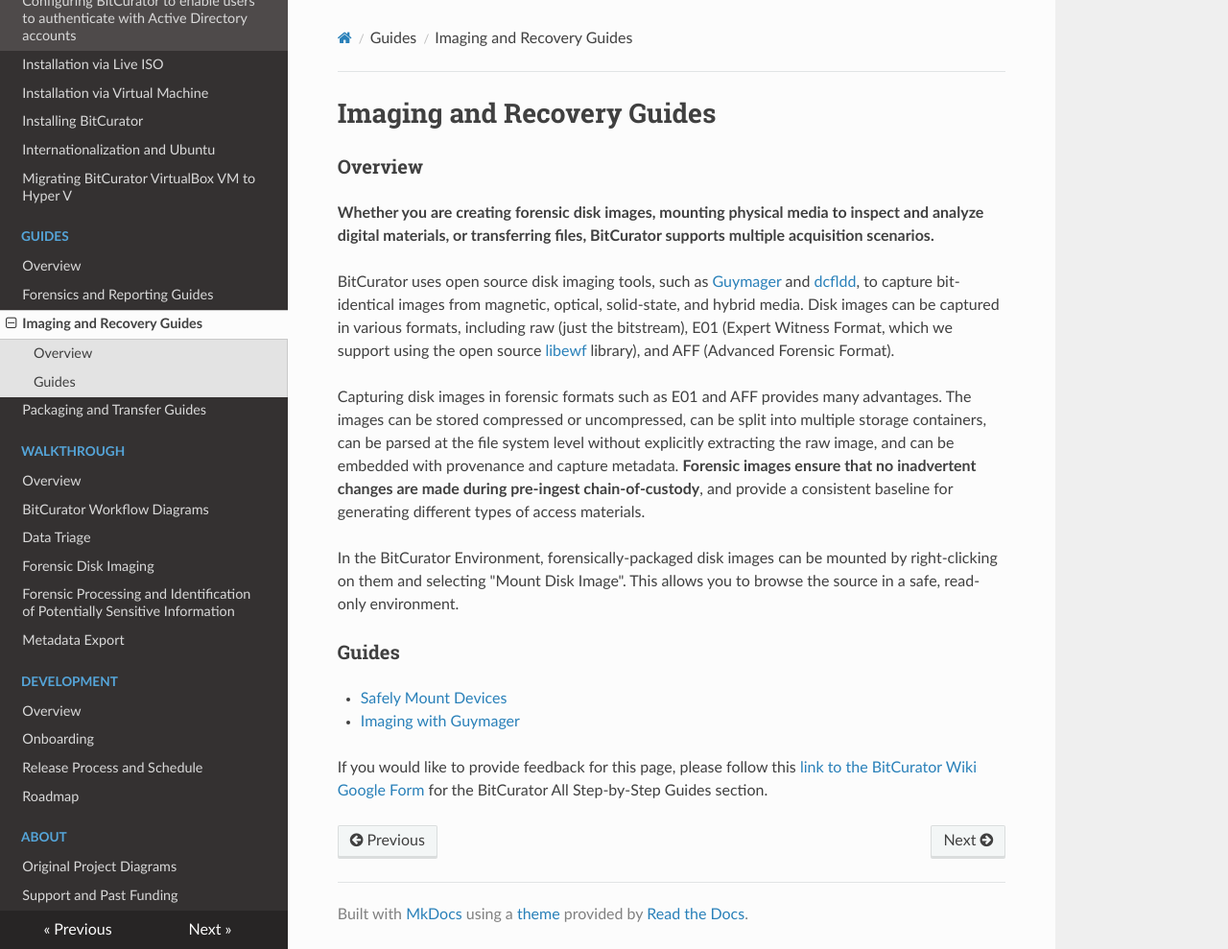
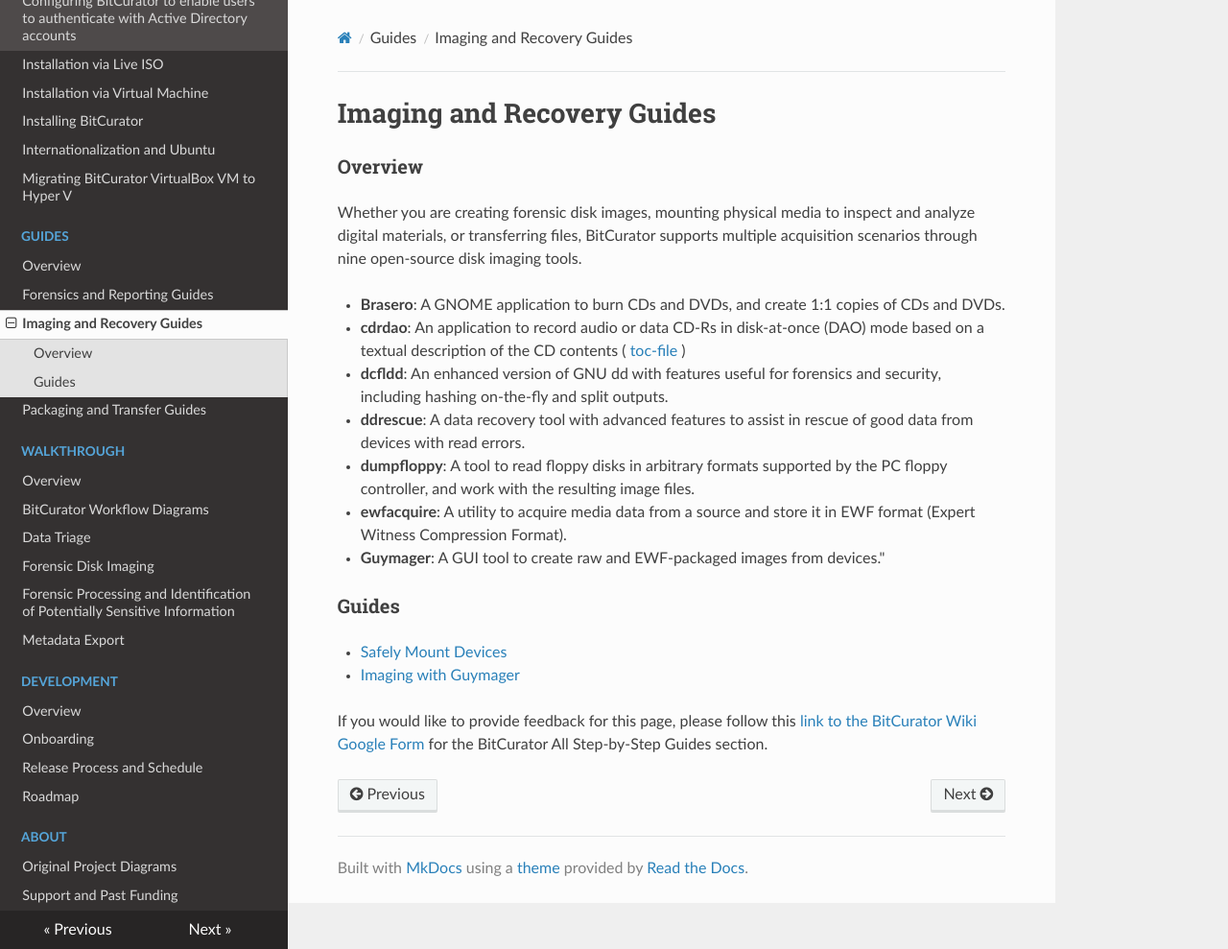
Before and after one commit to BitCurator/documentation, an MkDocs documentation site: the page built from docs/All Step-by-Step Guides/Imaging and Recovery Guides.md, in a window 1280 px wide and 989 px high. Shown: the whole window at 96% size. Built offline with MkDocs 1.6.1, drawn with Linux system fonts in a browser that asks for light colours; nearby versions of some CDN libraries.

Commit message:
Update Imaging and Recovery Guides.md

```diff
--- a/docs/All Step-by-Step Guides/Imaging and Recovery Guides.md
+++ b/docs/All Step-by-Step Guides/Imaging and Recovery Guides.md
@@ -7,13 +7,16 @@
 
 ### Overview
 
-**Whether you are creating forensic disk images, mounting physical media to inspect and analyze digital materials, or transferring files, BitCurator supports multiple acquisition scenarios.**
+Whether you are creating forensic disk images, mounting physical media to inspect and analyze digital materials, or transferring files, BitCurator supports multiple acquisition scenarios through nine open-source disk imaging tools.
 
-BitCurator uses open source disk imaging tools, such as [Guymager](Imaging with Guymager) and [dcfldd](https://forensicswiki.xyz/wiki/index.php?title=Dcfldd), to capture bit-identical images from magnetic, optical, solid-state, and hybrid media. Disk images can be captured in various formats, including raw (just the bitstream), E01 (Expert Witness Format, which we support using the open source [libewf](https://forensicswiki.xyz/wiki/index.php?title=Libewf) library), and AFF (Advanced Forensic Format).
+* **Brasero**: A GNOME application to burn CDs and DVDs, and create 1:1 copies of CDs and DVDs.
+* **cdrdao**: An application to record audio or data CD-Rs in disk-at-once (DAO) mode based on a textual description of the CD contents ( [toc-file](https://cdrdao.sourceforge.net/example.html#toc-file-example) )
+* **dcfldd**: An enhanced version of GNU dd with features useful for forensics and security, including hashing on-the-fly and split outputs.
+* **ddrescue**: A data recovery tool with advanced features to assist in rescue of good data from devices with read errors.
+* **dumpfloppy**: A tool to read floppy disks in arbitrary formats supported by the PC floppy controller, and work with the resulting image files.
+* **ewfacquire**: A utility to acquire media data from a source and store it in EWF format (Expert Witness Compression Format).
+* **Guymager**: A GUI tool to create raw and EWF-packaged images from devices."
 
-Capturing disk images in forensic formats such as E01 and AFF provides many advantages. The images can be stored compressed or uncompressed, can be split into multiple storage containers, can be parsed at the file system level without explicitly extracting the raw image, and can be embedded with provenance and capture metadata. **Forensic images ensure that no inadvertent changes are made during pre-ingest chain-of-custody**, and provide a consistent baseline for generating different types of access materials.
-
-In the BitCurator Environment, forensically-packaged disk images can be mounted by right-clicking on them and selecting "Mount Disk Image". This allows you to browse the source in a safe, read-only environment.
 
 ### Guides
 
```
